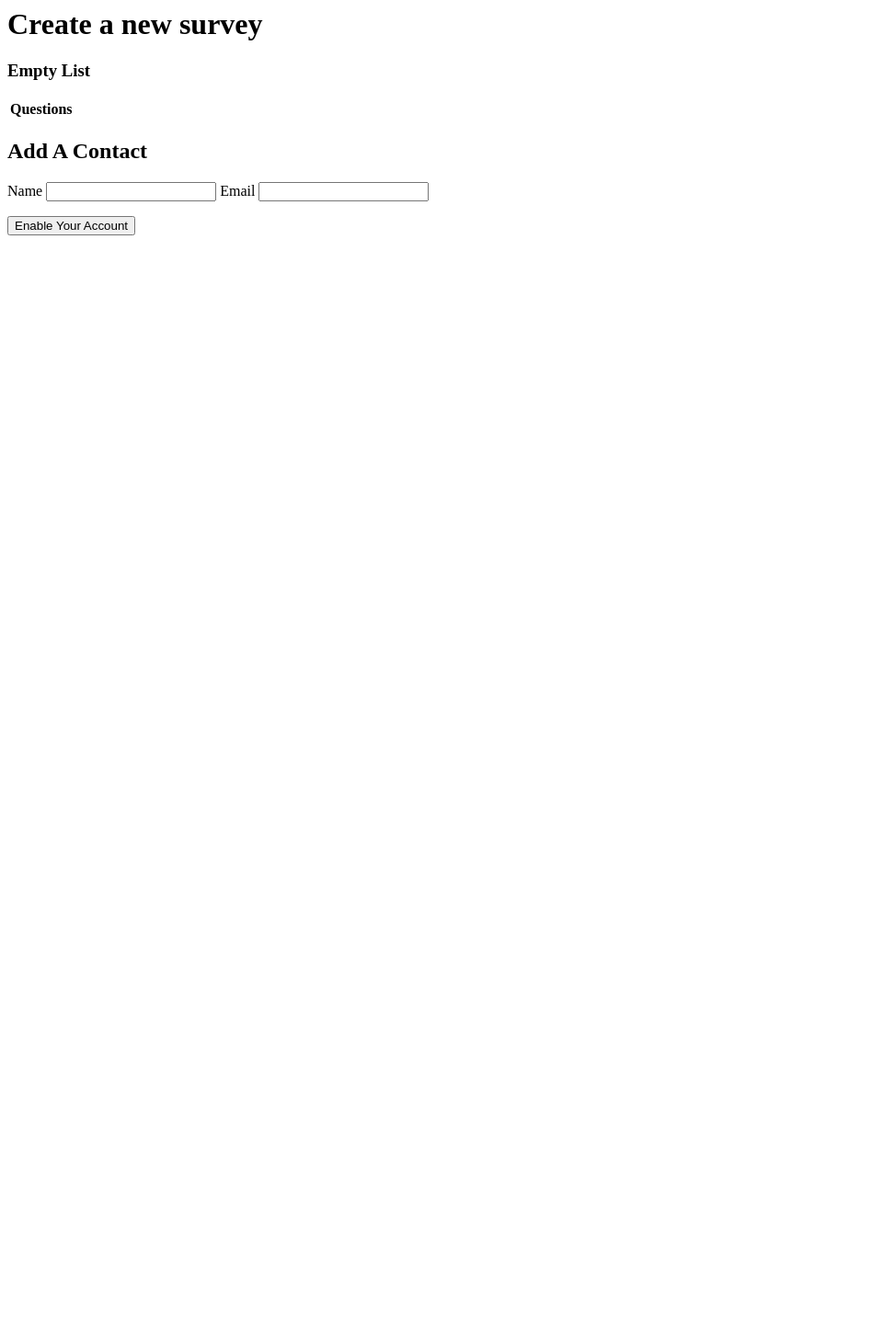
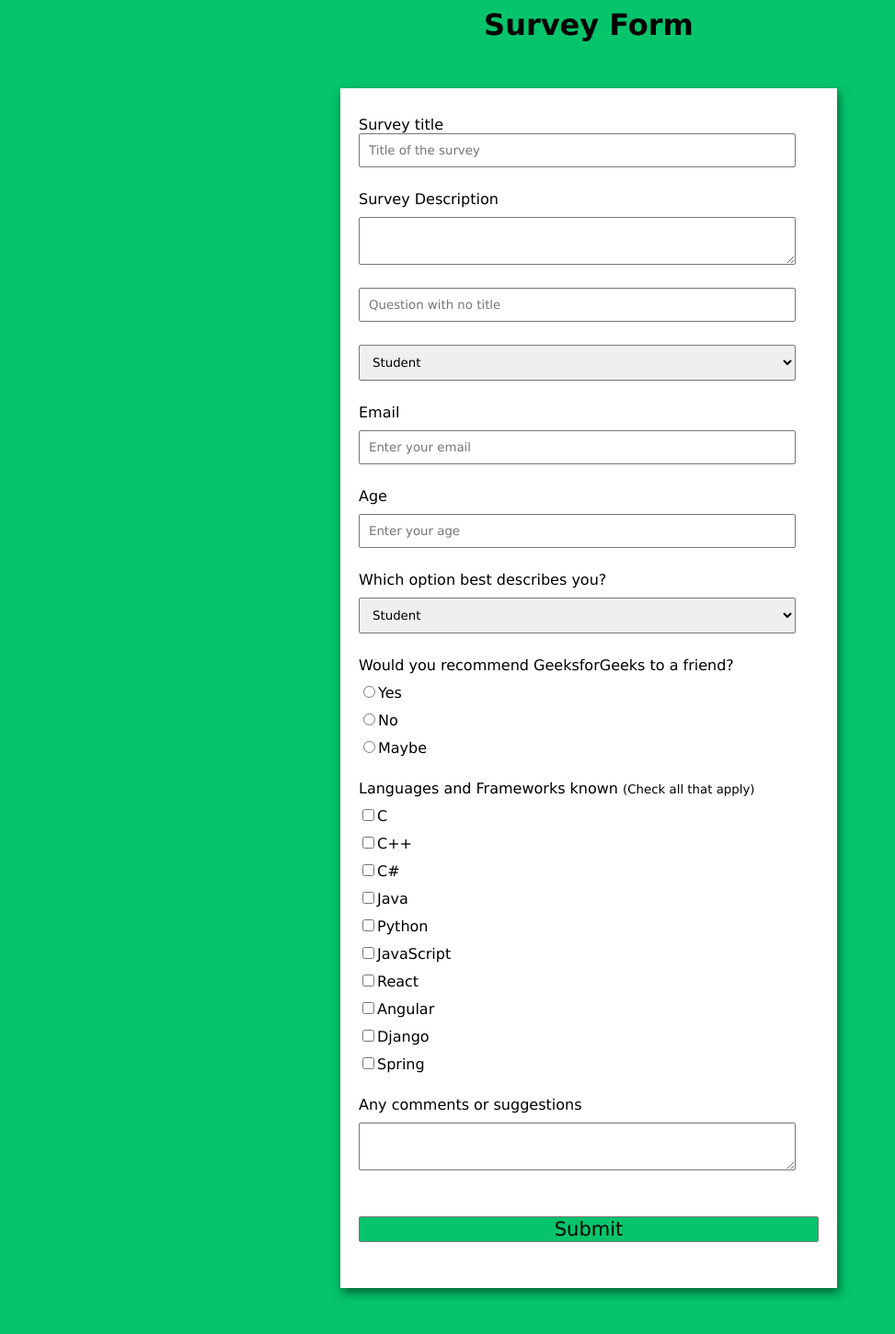
Before and after one commit to gtossou/survey-platform, a Django app: template surveyapp/surveys/templates/surveys/question_list.html in a window 1280 px wide. Shown: the whole page at 92% size, without its empty margins (0-973 px from the left). Before the commit the page ends 256 px from the top, so only its background shows below. Run offline with Django 3.2, Linux system fonts and the light colour scheme; the template is opened without the code that fills it, so the values that code supplies are empty.

Commit message:
add forms

```diff
--- a/surveyapp/surveyapp/templates/main.html
+++ b/surveyapp/surveyapp/templates/main.html
@@ -16,7 +16,7 @@
         {% include 'navbar.html' %}
 
         {%  block content %}
-        {% include 'question_list.html' %}
+        {% include 'create_survey.html' %}
         {% endblock content %}
         <!--[if lt IE 7]>
             <p class="browsehappy">You are using an <strong>outdated</strong> browser. Please <a href="#">upgrade your browser</a> to improve your experience.</p>
--- a/surveyapp/surveys/models.py
+++ b/surveyapp/surveys/models.py
@@ -6,7 +6,7 @@ from django.db import models
 class Survey(models.Model):
     title = models.CharField(max_length=400)
     description = models.TextField(null=True)
-    link = models.URLField(max_length=500)
+    link = models.URLField(max_length=500, blank=True)
     created = models.DateTimeField(auto_now_add=True)
 
 
--- a/surveyapp/surveys/templates/surveys/question_list.html
+++ b/surveyapp/surveys/templates/surveys/question_list.html
@@ -1,33 +1,239 @@
 
 {%  block content %}
-<div id="table-and-form">
-<h1> Create a new survey </h1>
 
-<table>
-    <tr>
-        <th>Questions</th>
-    </tr>
-    {% for question in object_list %}
-    <tr>
-        <td>{{ question.question_title }}</td>
-    </tr>
-    {% empty %}
-    <h3>Empty List</h3>
-    {% endfor %}
-</table>
-<h2>Add A Contact</h2>
-    <form hx-post="/create_survey" hx-target="#table-and-form">
-      <label>
-        Name
-            <input name="name" type="text">
-      </label>
-      <label>
-        Email
-            <input name="email" type="email">
-      </label>
-</form>
-<button hx-post="/create_survey" hx-target="table-and-form">
-    Enable Your Account
-</button>
-</div>
+
+<title>
+    Build a Survey Form using HTML and CSS
+</title>
+
+<style>
+
+    /* Styling the Body element i.e. Color,
+    Font, Alignment */
+    body {
+        background-color: #05c46b;
+        font-family: Verdana;
+        text-align: center;
+    }
+
+    /* Styling the Form (Color, Padding, Shadow) */
+    form {
+        background-color: #fff;
+        max-width: 500px;
+        margin: 50px auto;
+        padding: 30px 20px;
+        box-shadow: 2px 5px 10px rgba(0, 0, 0, 0.5);
+    }
+
+    /* Styling form-control Class */
+    .form-control {
+        text-align: left;
+        margin-bottom: 25px;
+    }
+
+    /* Styling form-control Label */
+    .form-control label {
+        display: block;
+        margin-bottom: 10px;
+    }
+
+    /* Styling form-control input,
+    select, textarea */
+    .form-control input,
+    .form-control select,
+    .form-control textarea {
+        border: 1px solid #777;
+        border-radius: 2px;
+        font-family: inherit;
+        padding: 10px;
+        display: block;
+        width: 95%;
+    }
+
+    /* Styling form-control Radio
+    button and Checkbox */
+    .form-control input[type="radio"],
+    .form-control input[type="checkbox"] {
+        display: inline-block;
+        width: auto;
+    }
+
+    /* Styling Button */
+    button {
+        background-color: #05c46b;
+        border: 1px solid #777;
+        border-radius: 2px;
+        font-family: inherit;
+        font-size: 21px;
+        display: block;
+        width: 100%;
+        margin-top: 50px;
+        margin-bottom: 20px;
+    }
+</style>
+</head>
+
+<body>
+<h1> Survey Form</h1>
+
+<!-- Create Form -->
+<form id="form">
+    <!-- Survey Title -->
+    <div class="form-control">
+        <Survey for="survey title" id="label-survey-title">
+            Survey title
+        </Survey>
+
+        <!-- Input Type Text -->
+        <input type="text"
+               id="survey-title"
+               placeholder="Title of the survey" />
+    </div>
+    <!-- Survey Description -->
+    <div class="form-control">
+        <label for="description">
+            Survey Description
+        </label>
+
+        <!-- multi-line text input control -->
+        <textarea name="description" id="description"
+            placeholder="Enter the survey description">
+        </textarea>
+    </div>
+    <!-- Details -->
+    <div class="form-control">
+        <!-- Input Type Text -->
+        <input type="text"
+               id="question"
+               placeholder="Question with no title" />
+    </div>
+    <div class="form-control">
+        <!-- Dropdown options -->
+        <select name="role" id="role">
+            <option value="student">Student</option>
+            <option value="intern">Intern</option>
+            <option value="professional">
+                Professional
+            </option>
+            <option value="other">Other</option>
+        </select>
+    </div>
+
+
+
+    <div class="form-control">
+        <label for="email" id="label-email">
+            Email
+        </label>
+
+        <!-- Input Type Email-->
+        <input type="email"
+               id="email"
+               placeholder="Enter your email" />
+    </div>
+
+    <div class="form-control">
+        <label for="age" id="label-age">
+            Age
+        </label>
+
+        <!-- Input Type Text -->
+        <input type="text"
+               id="age"
+               placeholder="Enter your age" />
+    </div>
+
+    <div class="form-control">
+        <label for="role" id="label-role">
+            Which option best describes you?
+        </label>
+
+        <!-- Dropdown options -->
+        <select name="role" id="role">
+            <option value="student">Student</option>
+            <option value="intern">Intern</option>
+            <option value="professional">
+                Professional
+            </option>
+            <option value="other">Other</option>
+        </select>
+    </div>
+
+    <div class="form-control">
+        <label>
+            Would you recommend GeeksforGeeks
+            to a friend?
+        </label>
+
+        <!-- Input Type Radio Button -->
+        <label for="recommed-1">
+            <input type="radio"
+                   id="recommed-1"
+                   name="recommed">Yes</input>
+        </label>
+        <label for="recommed-2">
+            <input type="radio"
+                   id="recommed-2"
+                   name="recommed">No</input>
+        </label>
+        <label for="recommed-3">
+            <input type="radio"
+                   id="recommed-3"
+                   name="recommed">Maybe</input>
+        </label>
+    </div>
+
+    <div class="form-control">
+        <label>Languages and Frameworks known
+            <small>(Check all that apply)</small>
+        </label>
+        <!-- Input Type Checkbox -->
+        <label for="inp-1">
+            <input type="checkbox"
+                   name="inp">C</input></label>
+        <label for="inp-2">
+            <input type="checkbox"
+                   name="inp">C++</input></label>
+        <label for="inp-3">
+            <input type="checkbox"
+                   name="inp">C#</input></label>
+        <label for="inp-4">
+            <input type="checkbox"
+                   name="inp">Java</input></label>
+        <label for="inp-5">
+            <input type="checkbox"
+                   name="inp">Python</input></label>
+        <label for="inp-6">
+            <input type="checkbox"
+                   name="inp">JavaScript</input></label>
+        <label for="inp-7">
+            <input type="checkbox"
+                   name="inp">React</input></label>
+        <label for="inp-7">
+            <input type="checkbox"
+                   name="inp">Angular</input></label>
+        <label for="inp-7">
+            <input type="checkbox"
+                   name="inp">Django</input></label>
+        <label for="inp-7">
+            <input type="checkbox"
+                   name="inp">Spring</input></label>
+    </div>
+
+    <div class="form-control">
+        <label for="comment">
+            Any comments or suggestions
+        </label>
+
+        <!-- multi-line text input control -->
+        <textarea name="comment" id="comment"
+            placeholder="Enter your comment here">
+        </textarea>
+    </div>
+
+    <!-- Multi-line Text Input Control -->
+    <button type="submit" value="submit">
+        Submit
+    </button>
+
 {% endblock content %}
--- a/surveyapp/surveys/urls.py
+++ b/surveyapp/surveys/urls.py
@@ -4,5 +4,6 @@ from .views import CreateSurveyView
 
 urlpatterns = [
     # TODO : set default template
-    path("create_survey", CreateSurveyView.as_view(), name="create survey")
+    # path("create_survey", CreateSurveyView.as_view(), name="create survey")
+    path("create_survey", CreateSurveyView, name="create survey")
 ]
```
Also changed, not shown: surveyapp/surveys/forms.py (added, +16 -0 lines), surveyapp/surveys/templates/surveys/create_survey.html (+9 -15 lines), surveyapp/surveys/templates/surveys/create_survey_v2.html (added, +30 -0 lines), surveyapp/surveys/views.py (+11 -4 lines).
